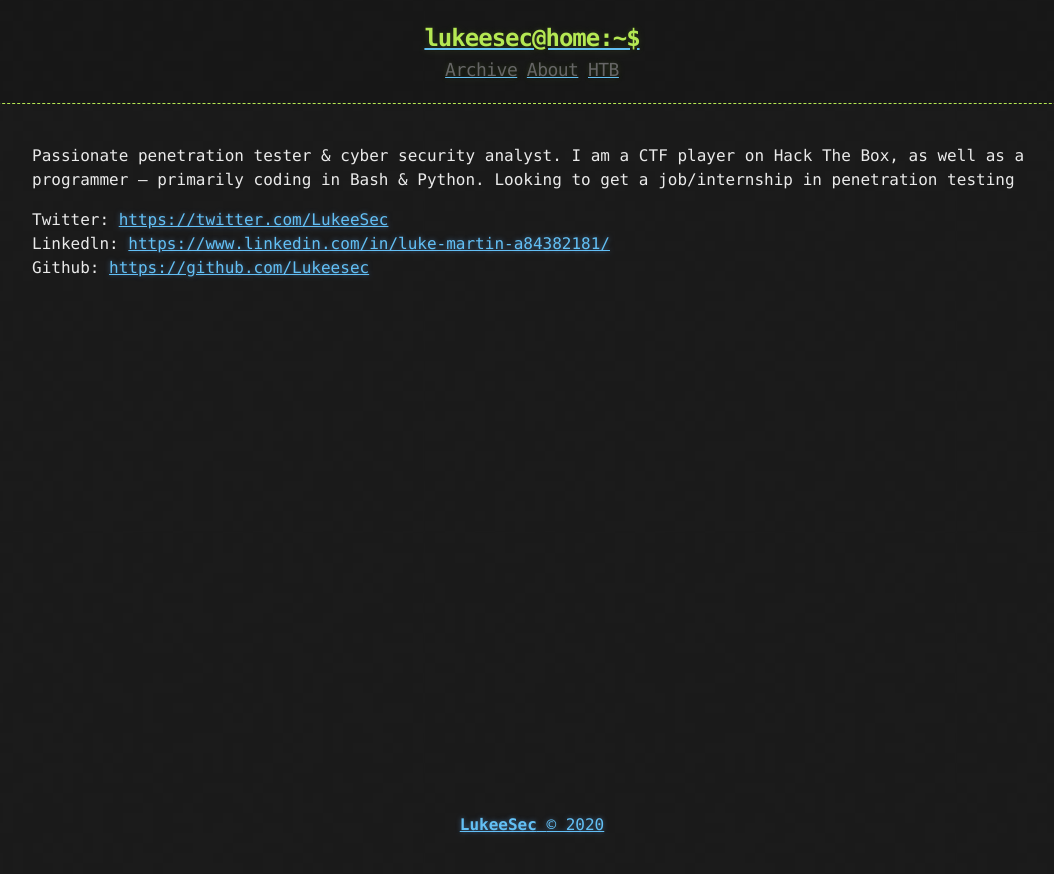
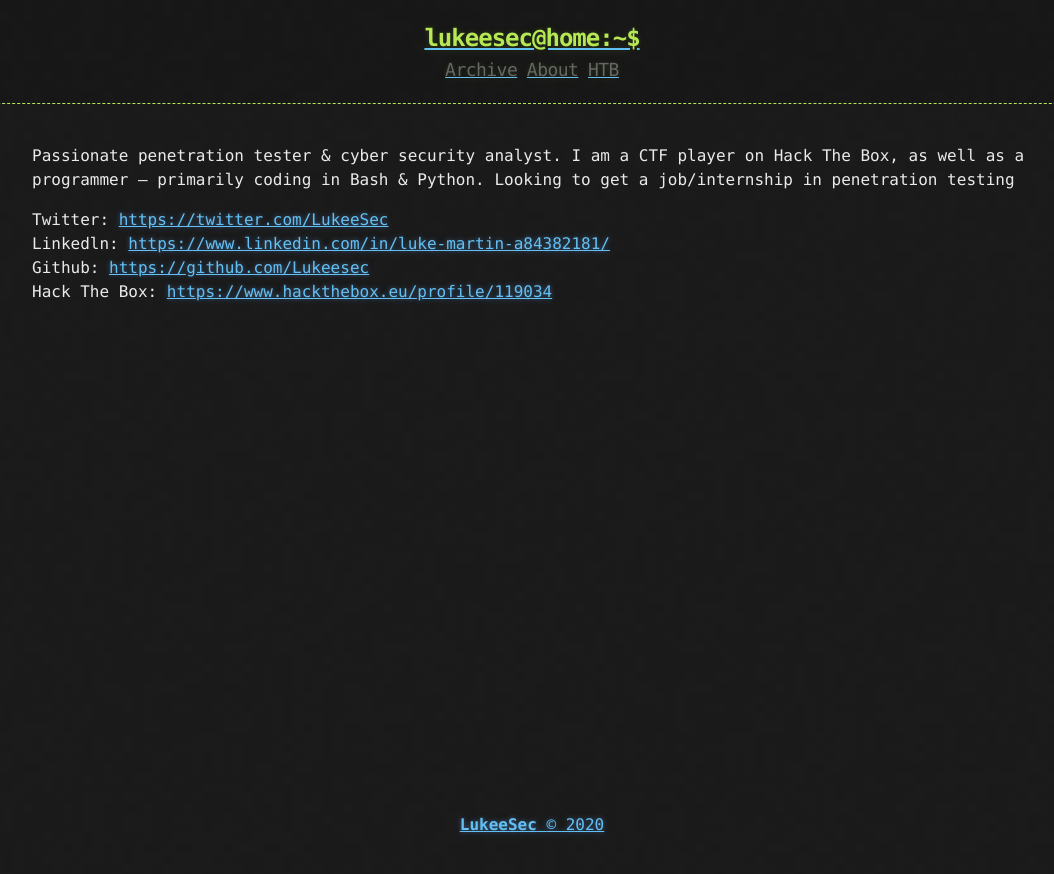
Before and after one commit to Lukeesec/LukeeSec.github.io, a Jekyll site: the page built from about.md, in a window 1280 px wide. Shown: the top 874 px of the page, without its empty margins (108-1162 px from the left). Built offline with Jekyll 4.4.1, drawn with Linux system fonts in a browser that asks for light colours.

Commit message:
Update about.md

```diff
--- a/about.md
+++ b/about.md
@@ -8,3 +8,4 @@ Passionate penetration tester & cyber security analyst. I am a CTF player on Hac
 Twitter: <https://twitter.com/LukeeSec>
 Linkedln: <https://www.linkedin.com/in/luke-martin-a84382181/>
 Github: <https://github.com/Lukeesec>
+Hack The Box: <https://www.hackthebox.eu/profile/119034>
```
